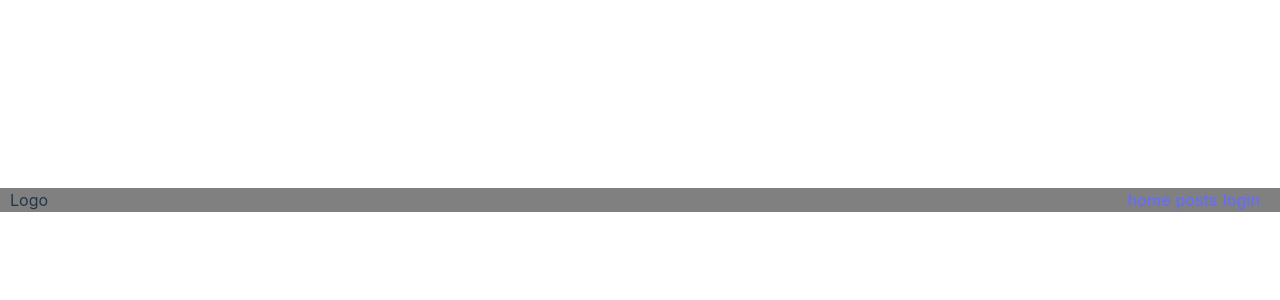
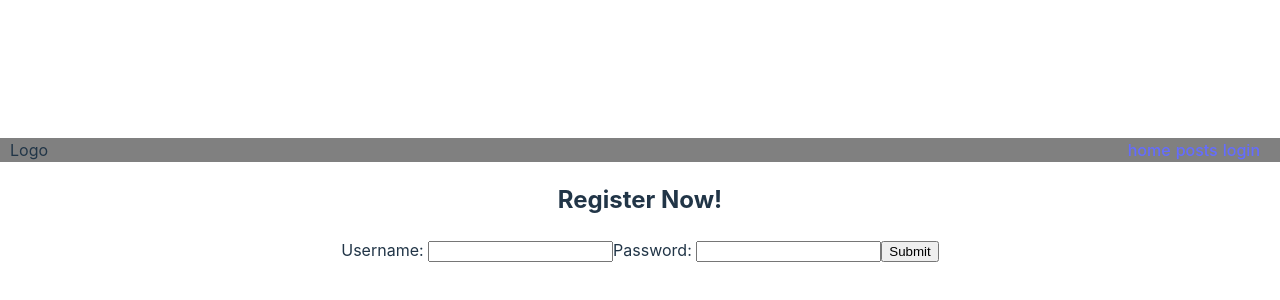
Before and after one commit to Strager-Things/stranger-things, a React (Vite) app: page / in a window 1280 px wide. Shown: the part 200-500 px from the top of the page. Built offline with nearby package versions, Linux system fonts and the light colour scheme.

Commit message:
trying to push to upstream Register again

```diff
--- a/src/App.jsx
+++ b/src/App.jsx
@@ -17,6 +17,7 @@ function App() {
           <Route path="/posts/:id" element={<div>new post</div>}/>
         </Route>
       </Routes>
+      <Register token={token} setToken={setToken}></Register>
 
 
     </>
```
